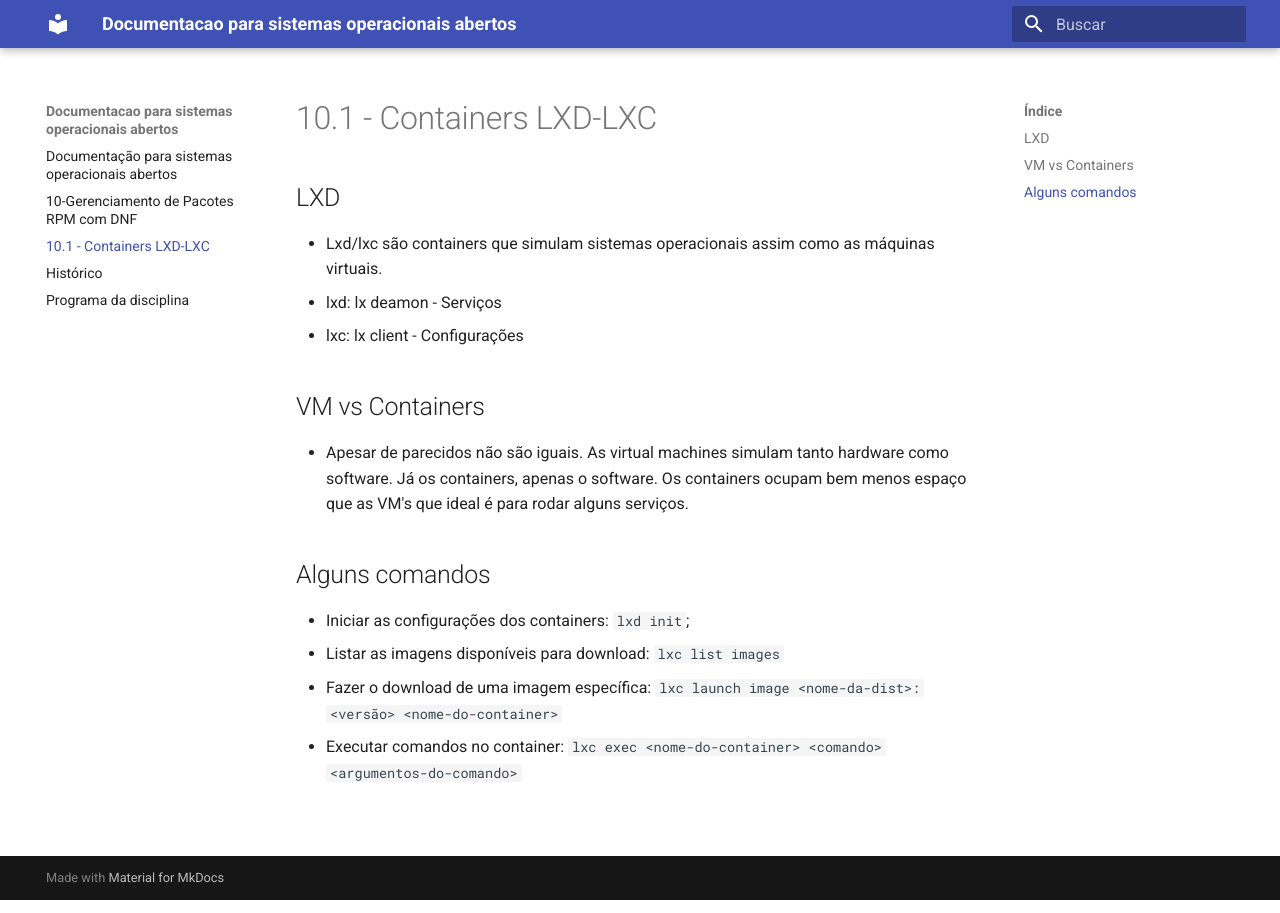
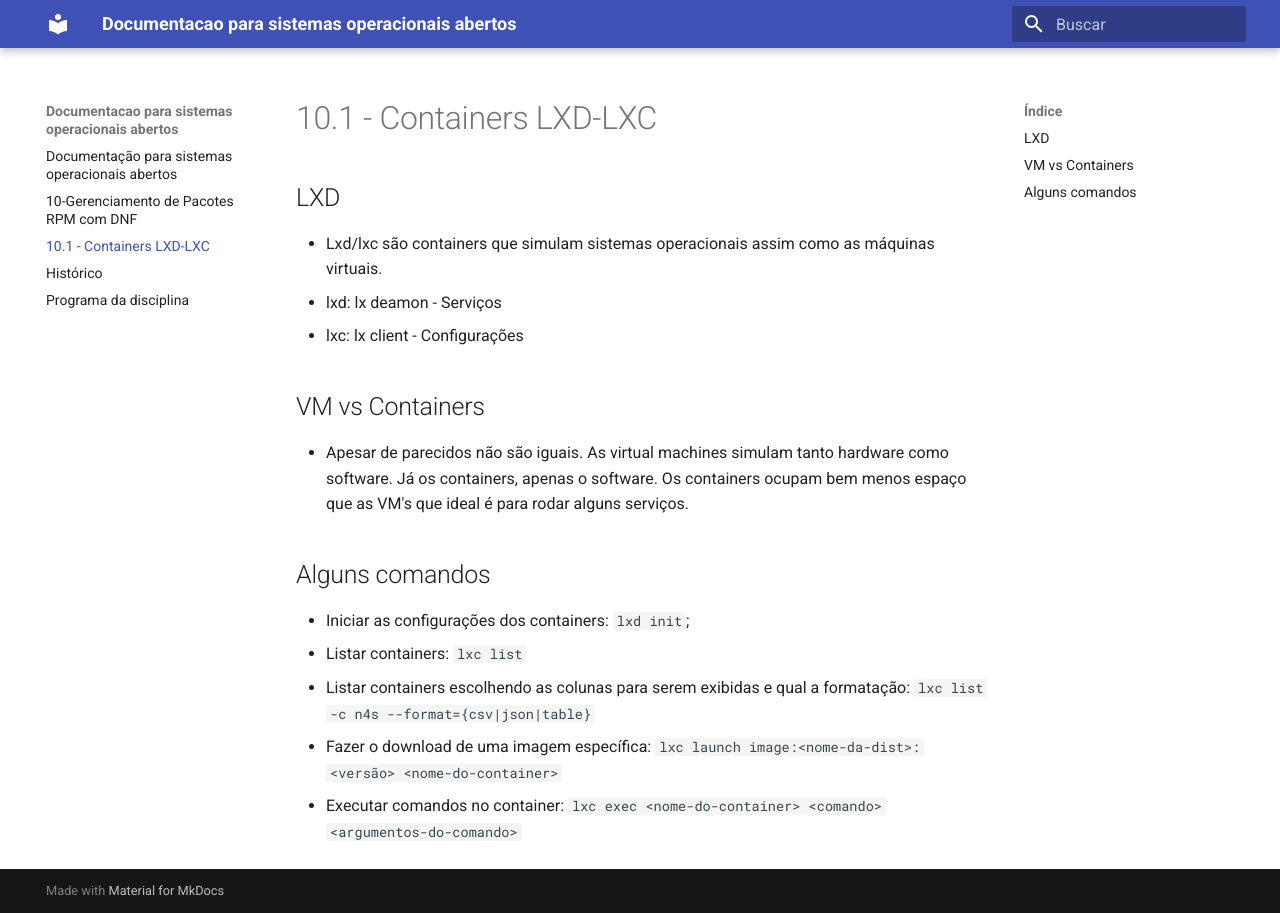
Before and after one commit to marcilio-freitas27/SOA-doc, an MkDocs documentation site: the page built from docs/10.1 - Containers LXD-LXC.md, in a window 1280 px wide. Built offline with MkDocs 1.6.1 and Material for MkDocs 9.7.7, drawn with Linux system fonts in a browser that asks for light colours.

Commit message:
Inserindo o tópico extra sobre containers #2

```diff
--- a/docs/10.1 - Containers LXD-LXC.md
+++ b/docs/10.1 - Containers LXD-LXC.md
@@ -13,6 +13,7 @@
 ## Alguns comandos
 
 - Iniciar as configurações dos containers: `lxd init`;
-- Listar as imagens disponíveis para download: `lxc list images`
-- Fazer o download de uma imagem específica: `lxc launch image <nome-da-dist>:<versão> <nome-do-container>`
+- Listar containers: `lxc list`
+- Listar containers escolhendo as colunas para serem exibidas e qual a formatação: `lxc list -c n4s --format={csv|json|table}`
+- Fazer o download de uma imagem específica: `lxc launch image:<nome-da-dist>:<versão> <nome-do-container>`
 - Executar comandos no container: `lxc exec <nome-do-container> <comando> <argumentos-do-comando>`
```
